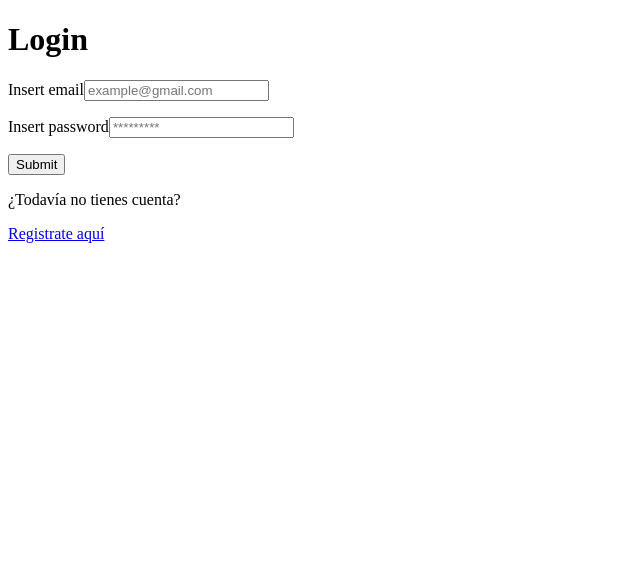
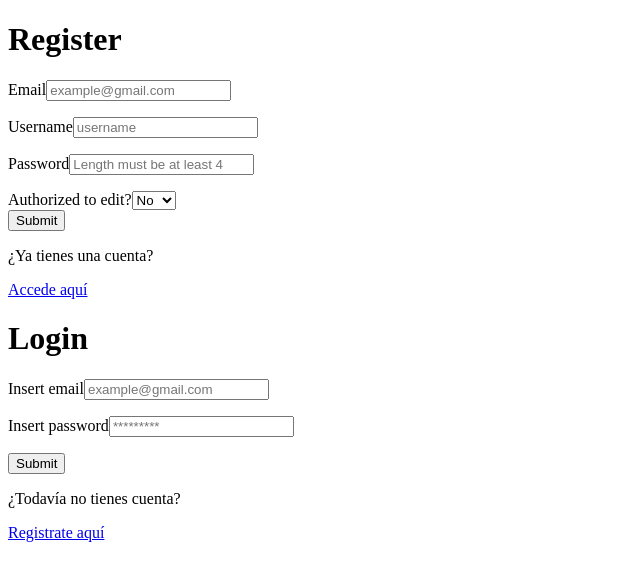
Before and after one commit to MarcosUgalde/gestion-empleados, a React (Vite) app in the folder frontend-gestion-empleados/: page /login in a window 1280 px wide. Shown: the top 580 px of the page, without its empty margins (0-640 px from the left). Built offline with nearby package versions, Linux system fonts and the light colour scheme; no server answers.

Commit message:
feat: added register component

```diff
--- /dev/null
+++ b/frontend-gestion-empleados/src/Components/Login/index.jsx
@@ -0,0 +1,59 @@
+import { useForm } from "react-hook-form"
+import { useMutation, useQueryClient } from "react-query"
+import { useLocation } from 'wouter'
+import { useUser } from "../../hooks"
+import { useEffect } from "react"
+import { login } from "../../misc/templates"
+import { auth } from "../../services"
+
+const Login = () => {
+    const { register, formState, handleSubmit } = useForm()
+    const[, setLocation] = useLocation()
+    const { data } = useUser()
+
+    const queryClient = useQueryClient()
+
+    const { mutate } = useMutation({
+        mutationFn: auth.signin,
+        onSuccess: (response) => {
+            if(response.success) queryClient.invalidateQueries({ queryKey: ['user'] }) && setLocation('/')
+        }
+    })
+
+    const handleForm = (data) => {
+        console.info('Form data: ', data)
+        mutate(data)
+    }
+
+    useEffect(() => {
+        data && setLocation('/')
+    }, [data]);
+
+    const { errors } = login
+    return (
+        <>
+            <form onSubmit={handleSubmit(handleForm)}>
+                <h1>Login</h1>
+                <section>
+                    <label htmlFor="email">Insert email</label>
+                    <input type="text" name="email" id="email" placeholder="example@gmail.com" {...register('email', {required: true})} />
+                    <p>{formState.errors && errors[formState.errors?.email?.type]}</p>
+                </section>
+                <section>
+                    <label htmlFor="password">Insert password</label>
+                    <input type="password" name="password" id="password" placeholder="*********" {...register('password', {required: true, minLength: 4})} />
+                    <p>{formState.errors && errors[formState.errors?.password?.type]}</p>
+                </section>
+                <input type="submit" />
+            </form>
+            <footer>
+                <p>¿Todavía no tienes cuenta?</p>
+                <section>
+                    <a href='/register'>Registrate aquí</a>
+                </section>
+            </footer>
+        </>
+    )
+}
+
+export default Login
--- a/frontend-gestion-empleados/src/main.jsx
+++ b/frontend-gestion-empleados/src/main.jsx
@@ -4,13 +4,13 @@ import { Switch, Route, Redirect } from 'wouter'
 import View from './Components/View/View.jsx'
 import Guard from './Components/Guard/index.jsx'
 import Provider from './context/Provider.jsx'
-import Login from './pages/Login/index.jsx'
+import Auth from './pages/Login/index.jsx'
 
 const App = () => {
   return (
     <Provider>
       <Switch>
-      <Route path='/login' component={Login} />
+      <Route path='/login' component={Auth} />
         <Route path='/'>
           <Guard component={View} />
         </Route>
--- a/frontend-gestion-empleados/src/pages/Login/index.jsx
+++ b/frontend-gestion-empleados/src/pages/Login/index.jsx
@@ -1,59 +1,14 @@
-import { useForm } from "react-hook-form"
-import { useMutation, useQueryClient } from "react-query"
-import { useLocation } from 'wouter'
-import { useUser } from "../../hooks"
-import { useEffect } from "react"
-import { login } from "../../misc/templates"
-import { auth } from "../../services"
+import Login from "../../Components/Login"
+import Register from "../Register"
 
-const Login = () => {
-    const { register, formState, handleSubmit } = useForm()
-    const[, setLocation] = useLocation()
-    const { data } = useUser()
+const Auth = () => {
 
-    const queryClient = useQueryClient()
-
-    const { mutate } = useMutation({
-        mutationFn: auth.signin,
-        onSuccess: (response) => {
-            if(response.success) queryClient.invalidateQueries({ queryKey: ['user'] }) && setLocation('/')
-        }
-    })
-
-    const handleForm = (data) => {
-        console.info('Form data: ', data)
-        mutate(data)
-    }
-
-    useEffect(() => {
-        data && setLocation('/')
-    }, [data]);
-
-    const { errors } = login
     return (
         <>
-            <form onSubmit={handleSubmit(handleForm)}>
-                <h1>Login</h1>
-                <section>
-                    <label htmlFor="email">Insert email</label>
-                    <input type="text" name="email" id="email" placeholder="example@gmail.com" {...register('email', {required: true})} />
-                    <p>{formState.errors && errors[formState.errors?.email?.type]}</p>
-                </section>
-                <section>
-                    <label htmlFor="password">Insert password</label>
-                    <input type="password" name="password" id="password" placeholder="*********" {...register('password', {required: true, minLength: 4})} />
-                    <p>{formState.errors && errors[formState.errors?.password?.type]}</p>
-                </section>
-                <input type="submit" />
-            </form>
-            <footer>
-                <p>¿Todavía no tienes cuenta?</p>
-                <section>
-                    <a href='/register'>Registrate aquí</a>
-                </section>
-            </footer>
+            <Register />
+            <Login />
         </>
     )
 }
 
-export default Login
+export default Auth
--- /dev/null
+++ b/frontend-gestion-empleados/src/pages/Register/index.jsx
@@ -0,0 +1,65 @@
+import { useForm } from 'react-hook-form'
+import { useMutation } from 'react-query'
+import { useLocation } from 'wouter'
+import { login } from '../../misc/templates'
+import { auth } from '../../services'
+
+function Register() {
+    const {register, formState, handleSubmit} = useForm()
+
+  const { mutate } = useMutation({
+    mutationFn: auth.register,
+    onSuccess: (response) => {
+      console.log('Response: ', response)
+      if(response.success) setLocation('/login')
+    }
+  })
+
+  const [, setLocation] = useLocation()
+
+  const handleForm = (data) => {
+    console.info('Form data: ', data)
+    mutate(data)
+  }
+
+  const { errors } = login
+
+    return (
+        <>
+        <form onSubmit={handleSubmit(handleForm)}>
+            <h1>Register</h1>
+            <section>
+                <label htmlFor="email">Email</label>
+                <input type="text" id='email' placeholder='example@gmail.com' {...register('email', {required: true})} />
+                <p>{formState.errors && errors[formState.errors?.email?.type]}</p>
+            </section>
+            <section>
+                <label htmlFor="username">Username</label>
+                <input type="text" id='username' placeholder='username' {...register("username", { required: true})} />
+                <p>{formState.errors && errors[formState.errors?.username?.type]}</p>
+            </section>
+            <section>
+                <label htmlFor="password">Password</label>
+                <input type="text" id='password' placeholder='Length must be at least 4' {...register('password', {required: true, minLength: 4})} />
+                <p>{formState.errors && errors[formState.errors?.password?.type]}</p>
+            </section>
+            <section>
+                <label htmlFor="edit_access">Authorized to edit?</label>
+                <select name="edit_access" id="edit_access" {...register('edit_access', {required: true})}>
+                    <option value="false">No</option>
+                    <option value="true">Yes</option>
+                </select>
+            </section>
+            <input type="submit" />
+        </form>
+        <footer>
+        <p>¿Ya tienes una cuenta?</p>
+        <section>
+          <a href='/login'>Accede aquí</a>
+        </section>
+      </footer>
+        </>
+    )
+}
+
+export default Register
```
